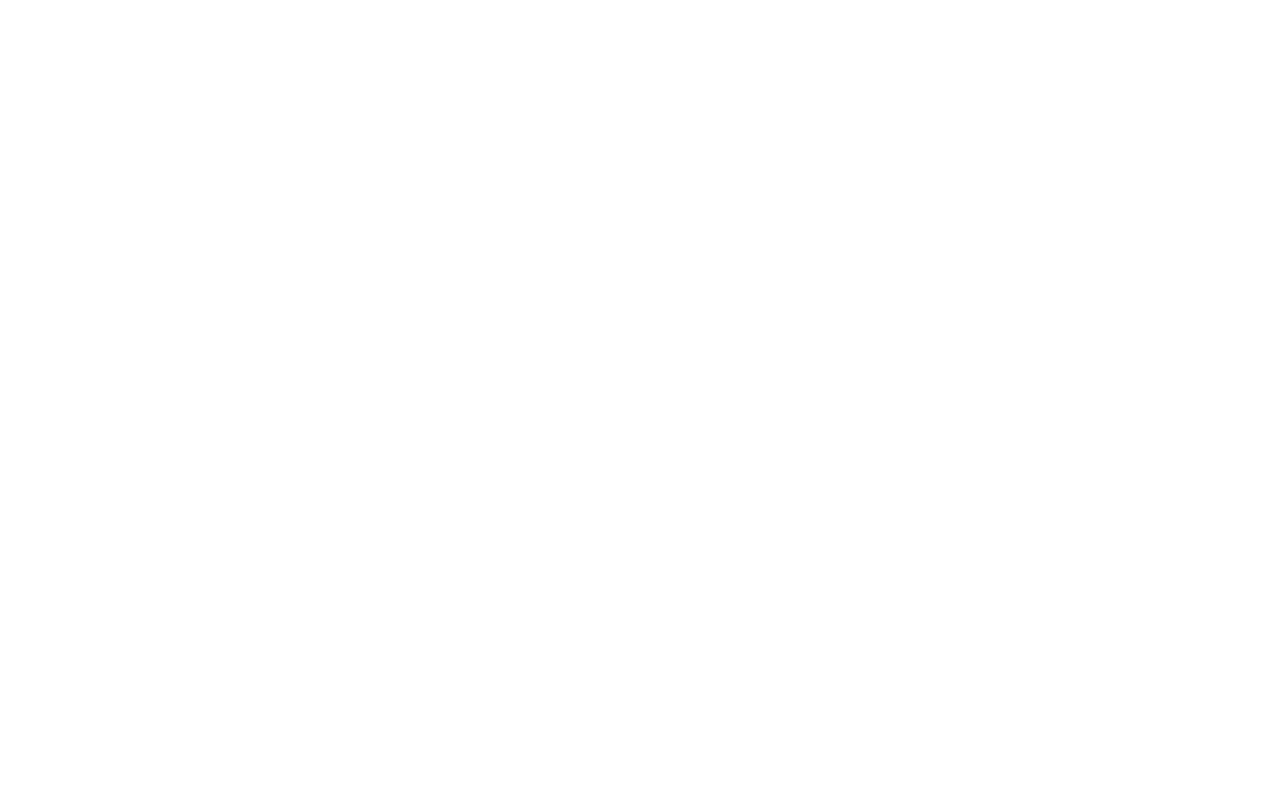
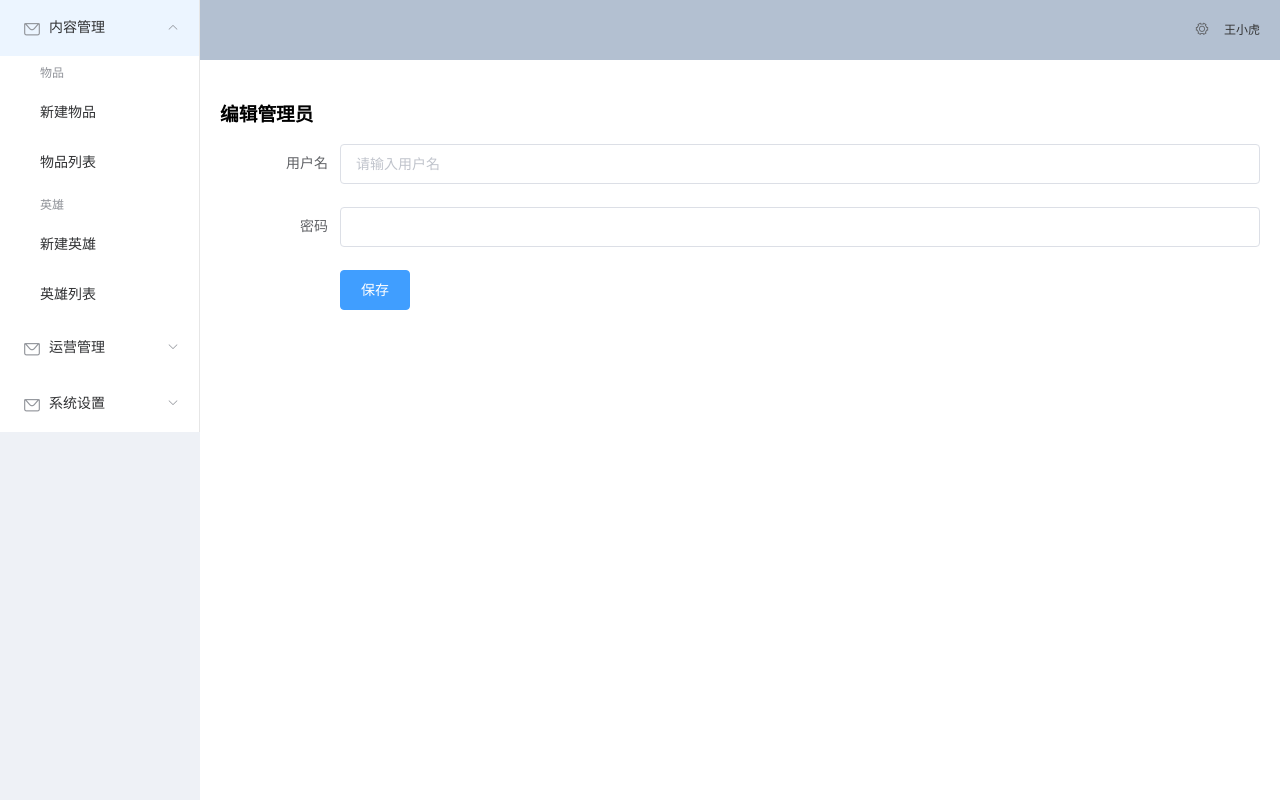
Before and after one commit to ShineQrr/Node-Vue-Moba, a Vue app in the folder admin/: page /#/admin_users/edit/1 in a window 1280 px wide. Built offline with nearby package versions, Linux system fonts and the light colour scheme; no server answers.

Commit message:
admin关联管理员管理接口

```diff
--- a/admin/src/router/index.js
+++ b/admin/src/router/index.js
@@ -7,6 +7,8 @@
 import ItemList from '../views/ItemList.vue'
 import HeroEdit from '../views/HeroEdit.vue'
 import HeroList from '../views/HeroList.vue'
+import AdminUserEdit from '../views/AdminUserEdit.vue'
+import AdminUserList from '../views/AdminUserList.vue'
 
 // 解决el-UI导航栏中vue-router在3.0版本以上重复点菜单报错的问题
 const originalPush = VueRouter.prototype.push
@@ -72,6 +74,24 @@
         name: 'HeroesList',
         component: HeroList
       },
+      // 管理员路由
+      {
+        path: '/admin_users/create',
+        name: 'AdminUserEdit',
+        component: AdminUserEdit
+      },
+      {
+        path: '/admin_users/edit/:id',
+        name: 'AdminUserEdit',
+        component: AdminUserEdit,
+        props: true
+      },
+      {
+        path: '/admin_users/list',
+        name: 'AdminUserList',
+        component: AdminUserList
+      },
+
     ]
   },
 
--- /dev/null
+++ b/admin/src/views/AdminUserEdit.vue
@@ -0,0 +1,62 @@
+<template>
+  <div>
+    <h1>{{ id? '编辑': '创建'}}管理员</h1>
+    <el-form label-width="120px" @submit.native.prevent="save">
+      <el-form-item label="用户名">
+        <el-input v-model="model.username" placeholder="请输入用户名"></el-input>
+      </el-form-item>
+      <el-form-item label="密码">
+        <el-input type="text" v-model="model.password"></el-input>
+      </el-form-item>
+      <el-form-item>
+        <el-button type="primary" native-type="submit">保存</el-button>
+      </el-form-item>
+    </el-form>
+  </div>
+</template>
+
+<script>
+export default {
+  props: {
+    id: {},
+  },
+  data() {
+    return {
+      model: {},
+      // 上级分类选项
+      parentOptions: [],
+    };
+  },
+  created() {
+    // 如果是编辑分类，则获取当前分类的名称
+    this.id && this.fetch();
+  },
+  methods: {
+    // 需要请求接口，提交数据
+    async save() {
+      let res;
+      // 新建分类时用post，编辑分类用put
+      if (this.id) {
+        res = await this.$http.put(`rest/admin_users/${this.id}`, this.model);
+      } else {
+        res = await this.$http.post("rest/admin_users", this.model);
+      }
+      console.log(res);
+      // 跳转到分类列表
+      this.$router.push("/admin_users/list");
+      this.$message({
+        message: "保存成功",
+        type: "success",
+      });
+    },
+    // 获取当前id对应的分类名称
+    async fetch() {
+      const res = await this.$http.get(`rest/admin_users/${this.id}`);
+      this.model = res.data;
+    },
+  },
+};
+</script>
+
+<style>
+</style>
--- /dev/null
+++ b/admin/src/views/AdminUserList.vue
@@ -0,0 +1,74 @@
+<template>
+  <div>
+    <el-table :data="items">
+      <el-table-column prop="_id" label="ID" width="230"></el-table-column>
+      <el-table-column prop="username" label="用户名"></el-table-column>
+      <el-table-column fixed="right" label="操作" width="100">
+        <template slot-scope="scope">
+          <el-button
+            @click="$router.push(`/admin_users/edit/${scope.row._id}`)"
+            type="text"
+            size="small"
+          >编辑</el-button>
+          <el-button @click="removeItem(scope.row)" type="text" size="small">删除</el-button>
+        </template>
+      </el-table-column>
+    </el-table>
+  </div>
+</template>
+
+<script>
+export default {
+  data() {
+    return {
+      items: [],
+    };
+  },
+  created() {
+    //   该组件默认进来就获取数据
+    this.fetch();
+  },
+  methods: {
+    // 获取分类列表
+    async fetch() {
+      const res = await this.$http.get("rest/admin_users");
+      this.items = res.data;
+    },
+    async removeItem(row) {
+      // const res = await this.$http.delete("categories");
+      this.$confirm(`是否确定删除 “${row.name}”?`, "提示", {
+        confirmButtonText: "确定",
+        cancelButtonText: "取消",
+        type: "warning",
+      })
+        .then(async () => {
+          const res = await this.$http.delete(`rest/admin_users/${row._id}`);
+          console.log(res);
+          this.$message({
+            type: "success",
+            message: "删除成功!",
+          });
+          this.fetch();
+        })
+        .catch(() => {
+          this.$message({
+            type: "info",
+            message: "已取消删除",
+          });
+        });
+    },
+  },
+};
+</script>
+
+<style scoped>
+.el-header {
+  background-color: #b3c0d1;
+  color: #333;
+  line-height: 60px;
+}
+
+.el-aside {
+  color: #333;
+}
+</style>
--- a/admin/src/views/Main.vue
+++ b/admin/src/views/Main.vue
@@ -1,10 +1,33 @@
 <template>
   <el-container style="height: 100vh;">
     <el-aside width="200px" style="background-color: rgb(238, 241, 246)">
-      <el-menu router :default-openeds="['1', '3']">
+      <el-menu router :default-openeds="['1']" unique-opened default-active="$route.path">
         <el-submenu index="1">
           <template slot="title">
             <i class="el-icon-message"></i>内容管理
+          </template>
+
+          <el-menu-item-group>
+            <template slot="title">物品</template>
+            <el-menu-item index="/items/create">新建物品</el-menu-item>
+            <el-menu-item index="/items/list">物品列表</el-menu-item>
+          </el-menu-item-group>
+          <el-menu-item-group>
+            <template slot="title">英雄</template>
+            <el-menu-item index="/heroes/create">新建英雄</el-menu-item>
+            <el-menu-item index="/heroes/list">英雄列表</el-menu-item>
+          </el-menu-item-group>
+        </el-submenu>
+
+        <el-submenu index="2">
+          <template slot="title">
+            <i class="el-icon-message"></i>运营管理
+          </template>
+        </el-submenu>
+
+        <el-submenu index="3">
+          <template slot="title">
+            <i class="el-icon-message"></i>系统设置
           </template>
           <el-menu-item-group>
             <template slot="title">分类</template>
@@ -12,14 +35,9 @@
             <el-menu-item index="/categories/list">分类列表</el-menu-item>
           </el-menu-item-group>
           <el-menu-item-group>
-            <template slot="title">物品</template>
-            <el-menu-item index="/items/create">新建物品</el-menu-item>
-            <el-menu-item index="/items/list">物品列表</el-menu-item>
-          </el-menu-item-group>
-                    <el-menu-item-group>
-            <template slot="title">英雄</template>
-            <el-menu-item index="/heroes/create">新建英雄</el-menu-item>
-            <el-menu-item index="/heroes/list">英雄列表</el-menu-item>
+            <template slot="title">管理员</template>
+            <el-menu-item index="/admin_users/create">新建管理员</el-menu-item>
+            <el-menu-item index="/admin_users/list">管理员列表</el-menu-item>
           </el-menu-item-group>
         </el-submenu>
       </el-menu>
```
